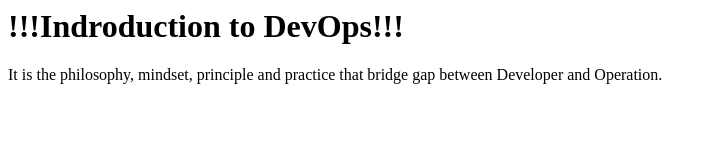
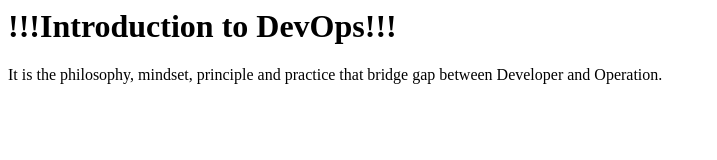
Before and after one commit to Anshu55-stha/Final-Coursework, a plain HTML site: page index.html in a window 1280 px wide. Shown: the whole page, without its empty margins (0-717 px from the left). Drawn offline with Linux system fonts and the light colour scheme.

Commit message:
edit index5

```diff
--- a/index.html
+++ b/index.html
@@ -1,2 +1,2 @@
-<h1> !!!Indroduction to DevOps!!!</h1>
+<h1> !!!Introduction to DevOps!!!</h1>
 <p> It is the philosophy, mindset, principle and practice that bridge gap between Developer and Operation.</p>
```
